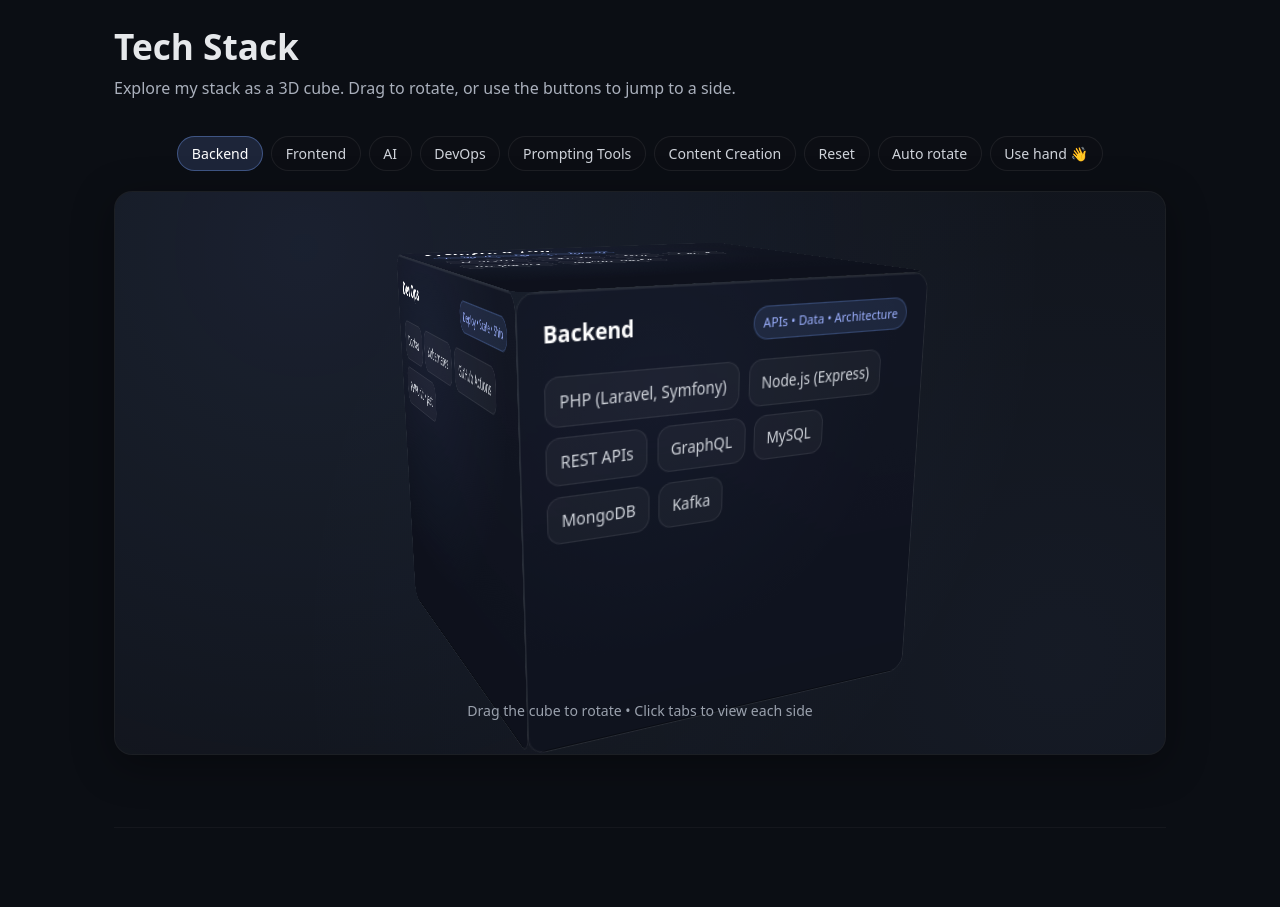
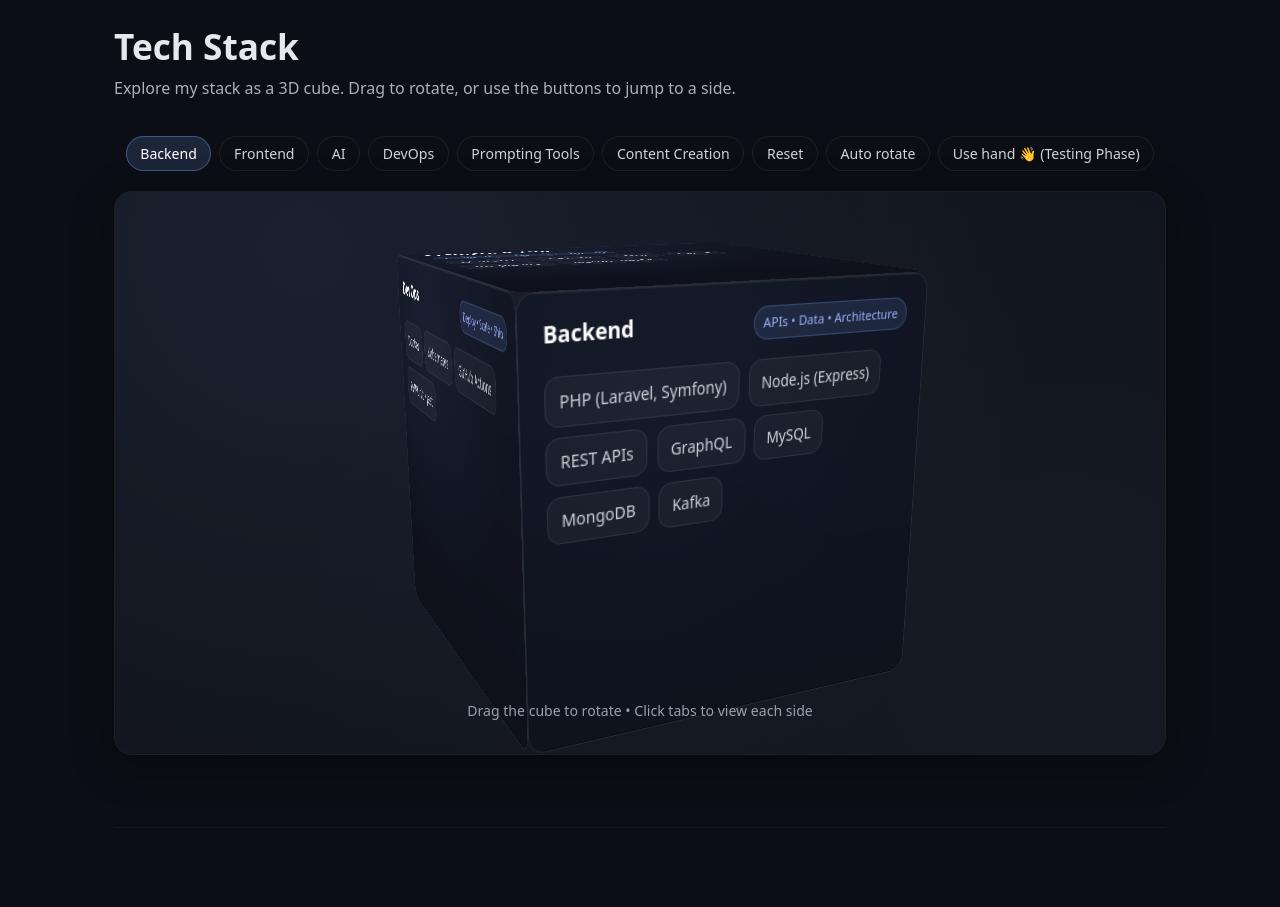
Before and after one commit to sunzid02/sunzid02.github.io, a React (Vite) app: page / in a window 1280 px wide. Shown: the part 1600-2507 px from the top of the page. Built offline with nearby package versions, Linux system fonts and the light colour scheme.

Commit message:
- smoothing removed techCube

```diff
--- a/src/app/view/components/sections/Tech/TechCubeView.tsx
+++ b/src/app/view/components/sections/Tech/TechCubeView.tsx
@@ -71,7 +71,6 @@
     onGrabChange: handleGrabChange,
     onError: handleHandError,
     pinchThreshold: 0.05,
-    smoothing: 0.35,
     clampX: 80,
   });
 
@@ -178,7 +177,7 @@
           className={`tech-tab ${handControl ? "is-active" : ""}`}
           onClick={toggleHandControl}
         >
-          {handControl ? "Hand control on" : "Use hand 👋"}
+          {handControl ? "Hand control on (Testing Phase)" : "Use hand 👋 (Testing Phase) "}
         </button>
       </div>
 
--- a/src/app/view/hooks/useHandControl.ts
+++ b/src/app/view/hooks/useHandControl.ts
@@ -28,6 +28,7 @@
   onGrabChange,
   onError,
   pinchThreshold = 0.07,
+
   degPerNormX = 500,
   degPerNormY = 400,
   clampX = 80,
```
